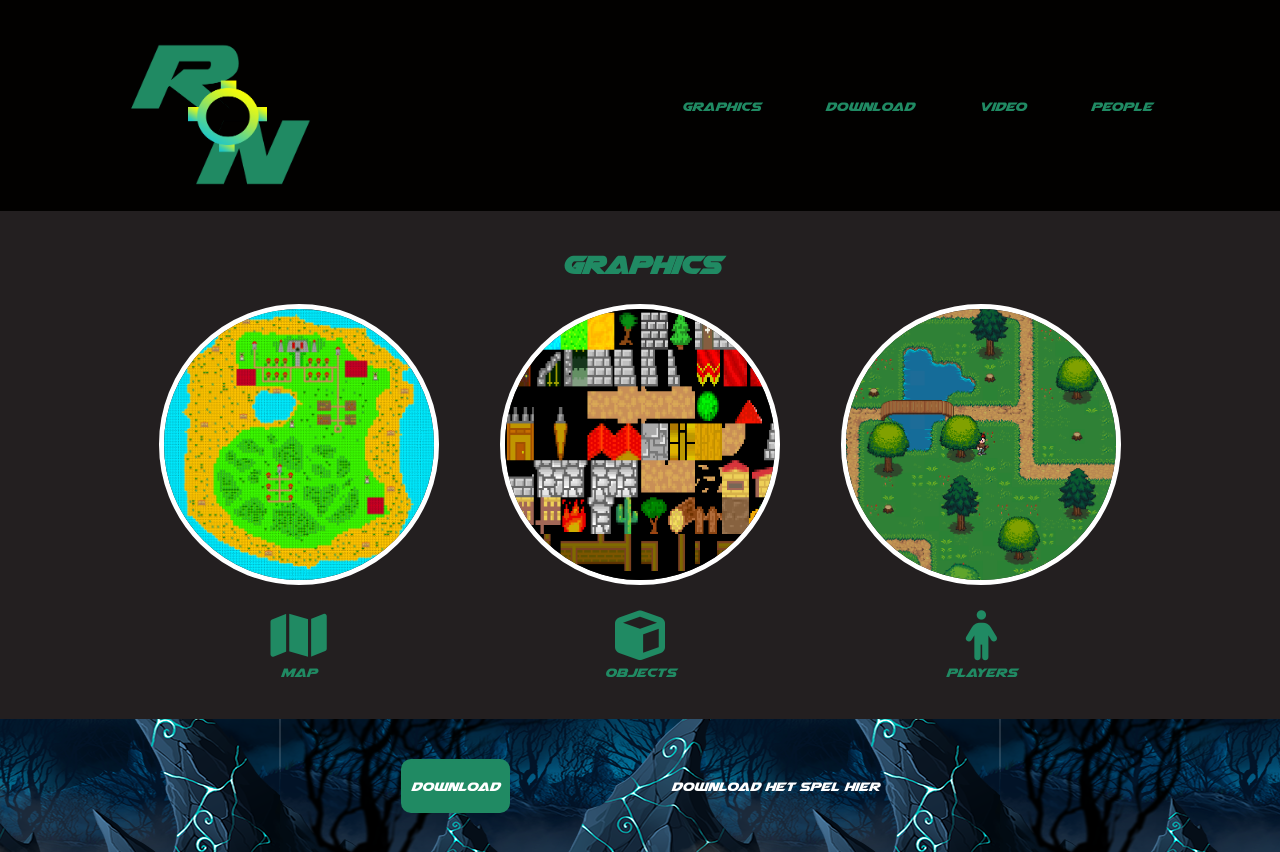
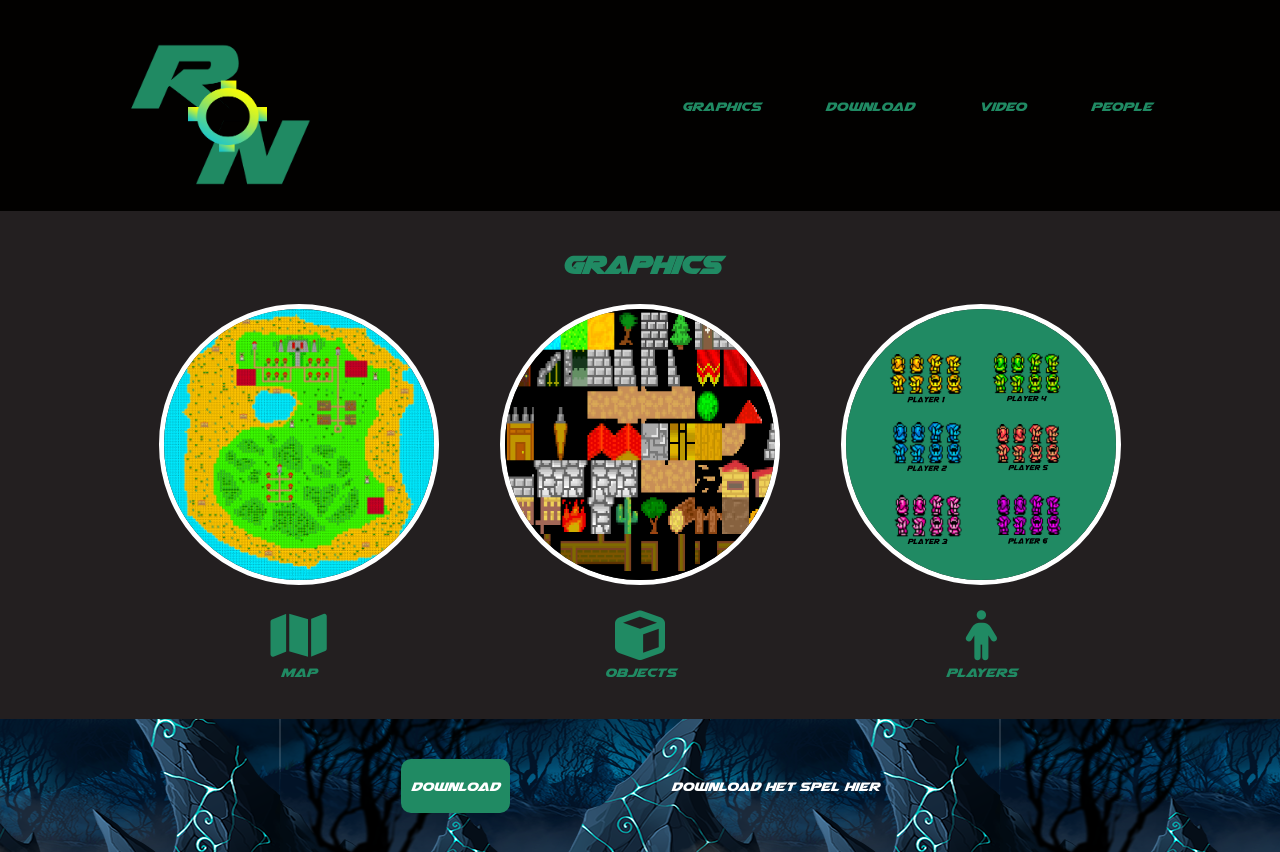
Before and after one commit to santidudok/website-designchallenge, a PHP site: page / in a window 1280 px wide. Shown: the top 852 px of the page. Run offline with PHP 8.4, Linux system fonts and the light colour scheme; data that the repository does not hold is empty; some libraries are stand-ins or nearby versions.

Commit message:
fix players

```diff
--- a/components/content.php
+++ b/components/content.php
@@ -13,7 +13,7 @@
 				<p>Objects</p>
 			</div>
 			<div class="content-item">
-				<img class="content-img" src="media/test-map.png" alt="map">
+				<img class="content-img" src="media/players-new.png" alt="map">
 				<i class="fas fa-male"></i>
 				<p>Players</p>
 			</div>
```
Also changed, not shown: media/players-new.png (added).
